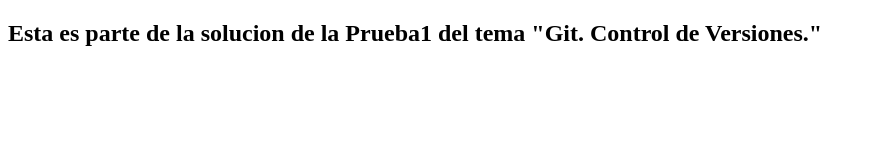
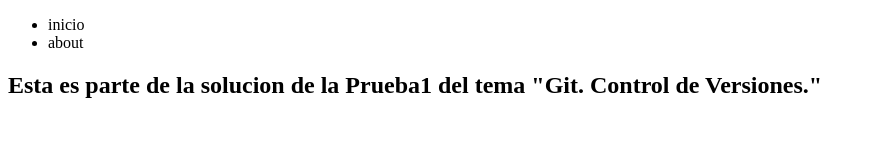
Before and after one commit to UnshiftedSet54/Deusto-Tema1-Git-Prueba1, a plain HTML site: page index.html in a window 1280 px wide. Shown: the whole page, without its empty margins (0-875 px from the left). Drawn offline with Linux system fonts and the light colour scheme.

Commit message:
added header

```diff
--- a/index.html
+++ b/index.html
@@ -7,6 +7,12 @@
   <title>Prueba1 - Git. Control de Versiones.</title>
 </head>
 <body>
+  <header>
+    <ul>
+      <li>inicio</li>
+      <li>about</li>
+    </ul>
+  </header>
   <h2>Esta es parte de la solucion de la Prueba1 del tema "Git. Control de Versiones."</h2>
 </body>
 </html>
```
